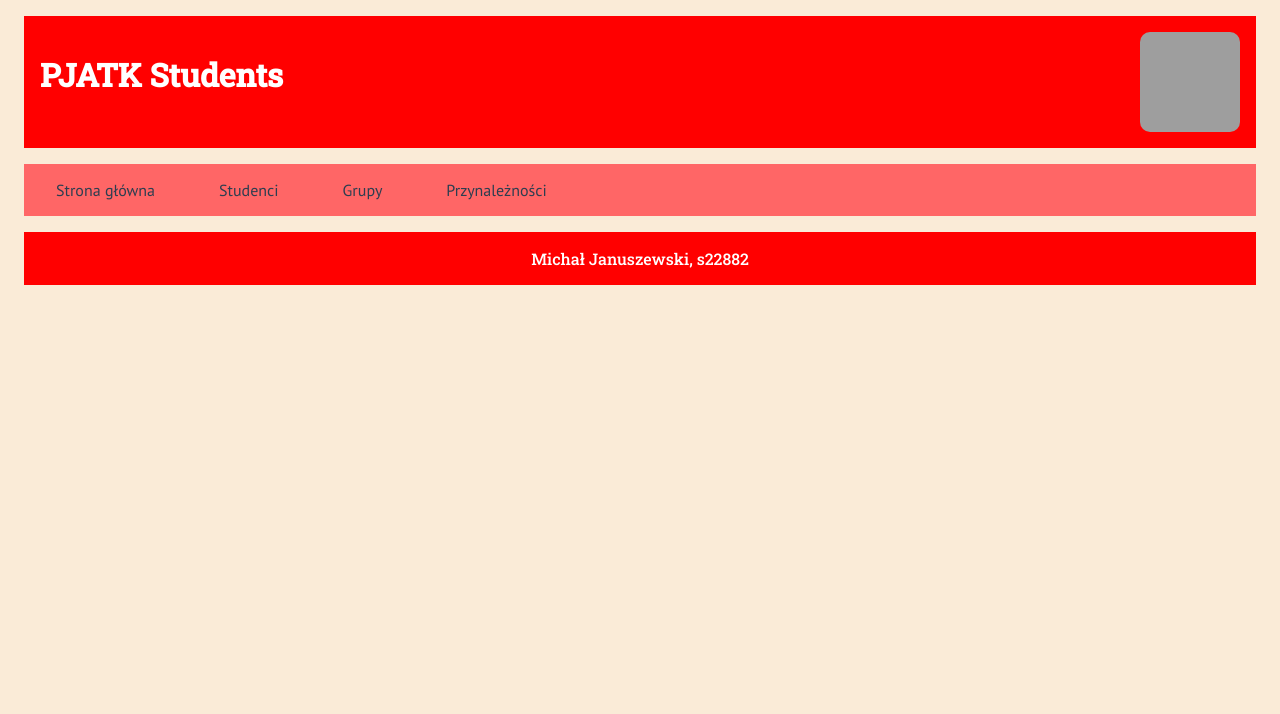
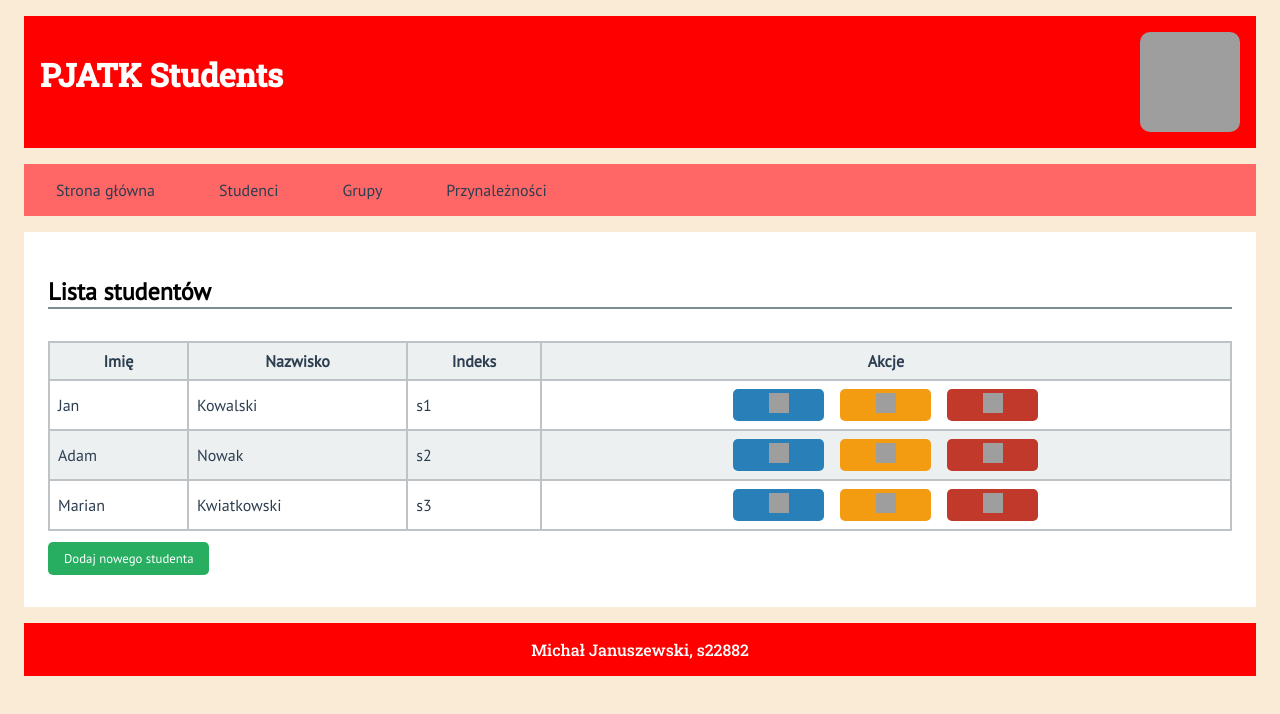
Before and after one commit to michaljn2/TIN-MP3, a React (Create React App) app in the folder tin-projekt-januszewski-s22882/: page /students in a window 1280 px wide. Shown: the top 714 px of the page. Built offline with nearby package versions, Linux system fonts and the light colour scheme; grey boxes are pictures that could not be loaded.

Commit message:
Widok listy studentów z przykładowymi danymi

```diff
--- a/tin-projekt-januszewski-s22882/src/App.js
+++ b/tin-projekt-januszewski-s22882/src/App.js
@@ -8,6 +8,7 @@
 import Navigation from "./components/fragments/Navigation";
 import MainContent from "./components/fragments/MainContent";
 import Footer from "./components/fragments/Footer";
+import StudentList from "./components/student/StudentList";
 
 function App() {
   return (
@@ -16,7 +17,8 @@
               <Header/>
               <Navigation/>
               <Routes>
-                  <Route path="/" component={<MainContent/>} />
+                  <Route path="/" element={<MainContent/>} />
+                  <Route path="/students" element={<StudentList/>} />
               </Routes>
               <Footer/>
           </div>
--- /dev/null
+++ b/tin-projekt-januszewski-s22882/src/apiCalls/studentApiCalls.js
@@ -0,0 +1,10 @@
+import {studentList, studentDetailsList} from "./studentApiMockData";
+
+export function getStudentsApiCall() {
+    return studentList;
+}
+
+export function getStudentByIdApiCall (studId) {
+    const stud = studentDetailsList.find(stud => stud._id === studId);
+    return stud;
+}
--- /dev/null
+++ b/tin-projekt-januszewski-s22882/src/apiCalls/studentApiMockData.js
@@ -0,0 +1,83 @@
+export const studentList = [
+    {
+        "_id": 1,
+        "firstName": "Jan",
+        "lastName": "Kowalski",
+        "index": "s1"
+    },
+    {
+        "_id": 2,
+        "firstName": "Adam",
+        "lastName": "Nowak",
+        "index": "s2"
+    },
+    {
+        "_id": 3,
+        "firstName": "Marian",
+        "lastName": "Kwiatkowski",
+        "index": "s3"
+    }
+]
+
+export const studentDetailsList = [
+    {
+        "_id": 1,
+        "firstName": "Jan",
+        "lastName": "Kowalski",
+        "index": "s1",
+        "birthDate": "2001-01-01T00:00:00.000Z",
+        "email": "s1@pja.edu.pl",
+        "password": "Haslo123",
+        "studies": [
+            {
+                "_id": 1,
+                "grade": 4,
+                "itn": 1,
+                "student_id": 1,
+                "group_id": 1,
+                "group": {
+                    "_id": 1,
+                    "shortcut": "2021Z-TIN-19c",
+                    "course": "TIN",
+                    "faculty": null,
+                    "capacity": 15
+                }
+            }
+        ]
+    },
+    {
+        "_id": 2,
+        "firstName": "Adam",
+        "lastName": "Nowak",
+        "index": "s2",
+        "birthDate": "2001-04-11T00:00:00.000Z",
+        "email": "s2@pja.edu.pl",
+        "password": "Haslo123",
+        "studies": [
+            {
+                "_id": 2,
+                "grade": 4.5,
+                "itn": 0,
+                "student_id": 2,
+                "group_id": 1,
+                "group": {
+                    "_id": 1,
+                    "shortcut": "2021Z-TIN-19c",
+                    "course": "TIN",
+                    "faculty": null,
+                    "capacity": 15
+                }
+            }
+        ]
+    },
+    {
+        "_id": 3,
+        "firstName": "Marian",
+        "lastName": "Kwiatkowski",
+        "index": "s3",
+        "birthDate": "2001-06-17T00:00:00.000Z",
+        "email": "s3@pja.edu.pl",
+        "password": "Haslo123",
+        "studies": []
+    }
+]
--- a/tin-projekt-januszewski-s22882/src/components/fragments/Navigation.js
+++ b/tin-projekt-januszewski-s22882/src/components/fragments/Navigation.js
@@ -1,13 +1,14 @@
 import React from "react";
+import {Link} from "react-router-dom";
 
 function Navigation() {
     return(
         <nav>
             <ul>
-                <li><a href="/">Strona główna</a></li>
-                <li><a href="/students">Studenci</a></li>
-                <li><a href="/groups">Grupy</a></li>
-                <li><a href="/studies">Przynależności</a></li>
+                <li><Link to="/">Strona główna</Link></li>
+                <li><Link to="/students">Studenci</Link></li>
+                <li><Link to="/groups">Grupy</Link></li>
+                <li><Link to="/studies">Przynależności</Link></li>
             </ul>
         </nav>
     )
--- /dev/null
+++ b/tin-projekt-januszewski-s22882/src/components/student/StudentList.js
@@ -0,0 +1,46 @@
+import React from "react";
+import {Link} from "react-router-dom";
+import {getStudentsApiCall} from "../../apiCalls/studentApiCalls";
+
+function StudentList() {
+    const studentList = getStudentsApiCall();
+    return (
+        <main>
+            <h2>Lista studentów</h2>
+            <table className="table-list">
+                <thead>
+                <tr>
+                    <th>Imię</th>
+                    <th>Nazwisko</th>
+                    <th>Indeks</th>
+                    <th>Akcje</th>
+                </tr>
+                </thead>
+                <tbody>
+                {studentList.map(stud => (
+                    <tr key={stud._id}>
+                        <td>{stud.firstName}</td>
+                        <td>{stud.lastName}</td>
+                        <td>{stud.index}</td>
+                        <td>
+                            <ul className="list-actions">
+                                <li><Link to={`students/details/${stud._id}`} className="list-actions-button-details">
+                                    <img src="/public/img/INFO.png" alt="Details" className="action-icon"/>
+                                </Link></li>
+                                <li><Link to={`students/edit/${stud._id}`} className="list-actions-button-edit">
+                                    <img src="/public/img/EDIT.png" alt="Edit" className="action-icon"/>
+                                </Link></li>
+                                <li><Link to={`students/delete/${stud._id}`} className="list-actions-button-delete">
+                                    <img src="/public/img/DELETE.png" alt="Delete" className="action-icon"/>
+                                </Link></li>
+                            </ul>
+                        </td>
+                    </tr>
+                ))}
+                </tbody>
+            </table>
+            <p><Link to="/students/add" className="button-add">Dodaj nowego studenta</Link></p>
+        </main>
+    )
+}
+export default StudentList
```
